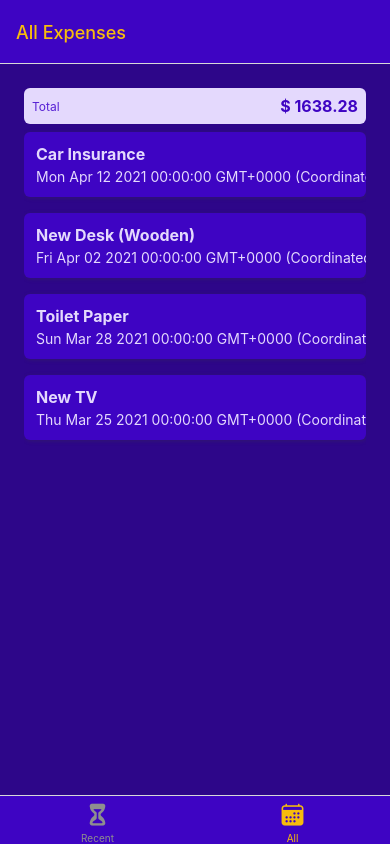
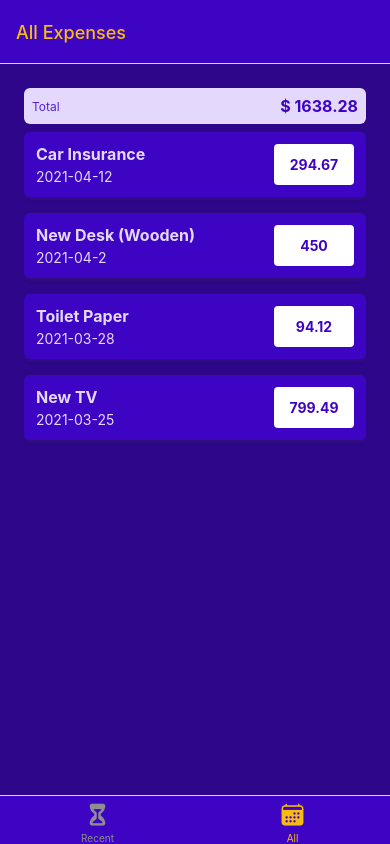
Before and after one commit to maumercado/RN_ExpenseTracker, a React Native app: screen /AllExpenses in a window 390 px wide. Built offline with nearby package versions, Linux system fonts and the light colour scheme.

Commit message:
Format date

```diff
--- a/components/ExpensesOutput/ExpenseItem.js
+++ b/components/ExpensesOutput/ExpenseItem.js
@@ -1,5 +1,8 @@
 import { View, Text, Pressable, StyleSheet } from 'react-native'
+
 import { GlobalStyles } from '../../constants/styles'
+
+import { getFormattedDate } from '../../util/date'
 
 function ExpenseItem ({ description, amount, date }) {
   return (
@@ -7,7 +10,7 @@ function ExpenseItem ({ description, amount, date }) {
       <View style={styles.expenseItem}>
         <View>
           <Text style={[styles.textBase, styles.description]}>{description}</Text>
-          <Text style={styles.textBase}>{date.toString()}</Text>
+          <Text style={styles.textBase}>{getFormattedDate(date)}</Text>
         </View>
         <View style={styles.amountContainer}>
           <Text style={styles.amount}>{amount}</Text>
@@ -45,7 +48,8 @@ const styles = StyleSheet.create({
     backgroundColor: 'white',
     justifyContent: 'center',
     alignItems: 'center',
-    borderRadius: 4
+    borderRadius: 4,
+    minWidth: 80
   },
   amount: {
     color: GlobalStyles.colors.primary500,
--- /dev/null
+++ b/util/date.js
@@ -0,0 +1,7 @@
+export const getFormattedDate = (date) => {
+  const day = date.getDate()
+  const month = date.getMonth() + 1
+  const year = date.getFullYear()
+
+  return `${year}-${month.toString().padStart(2, '0')}-${day}`
+}
```
